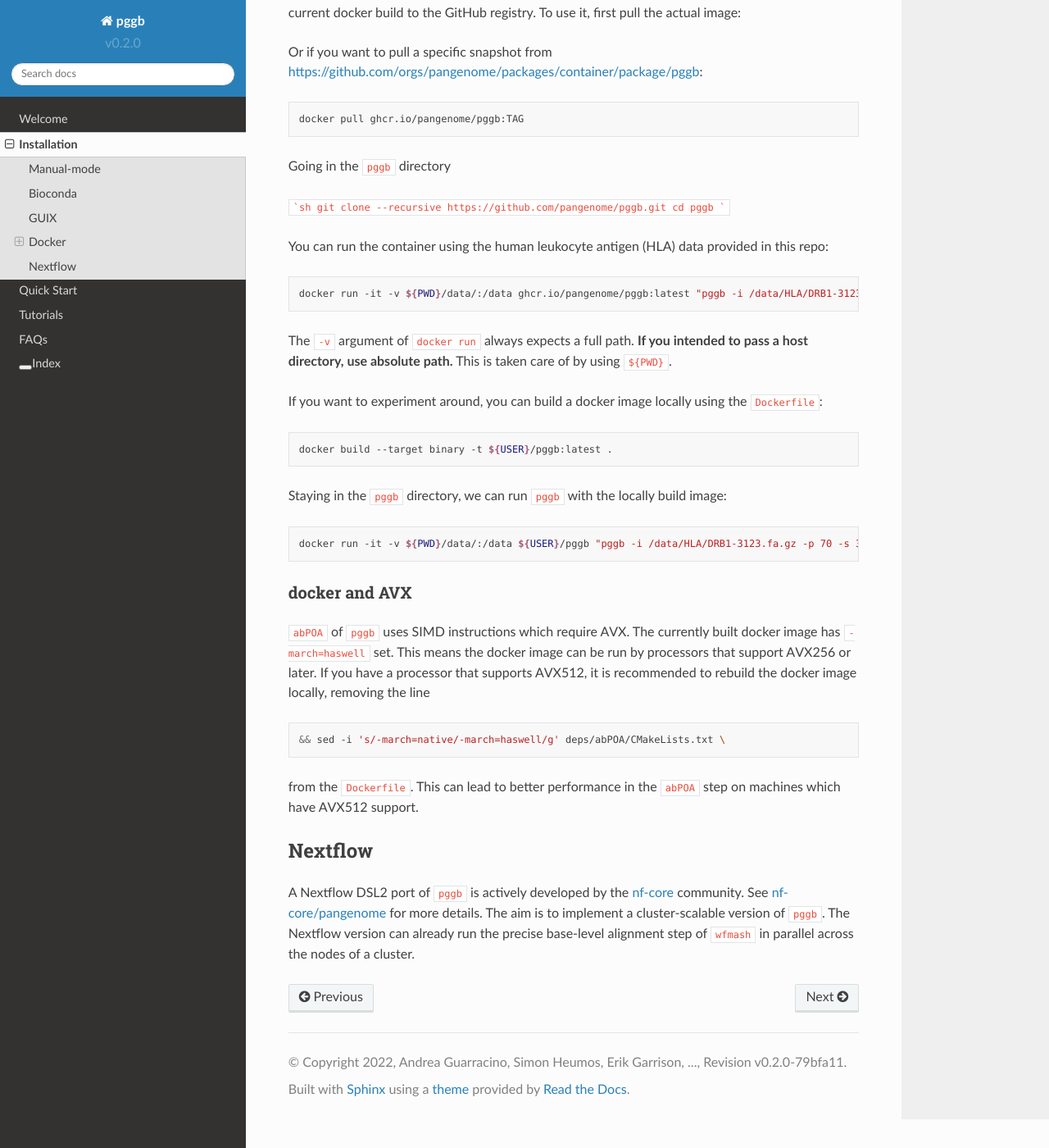
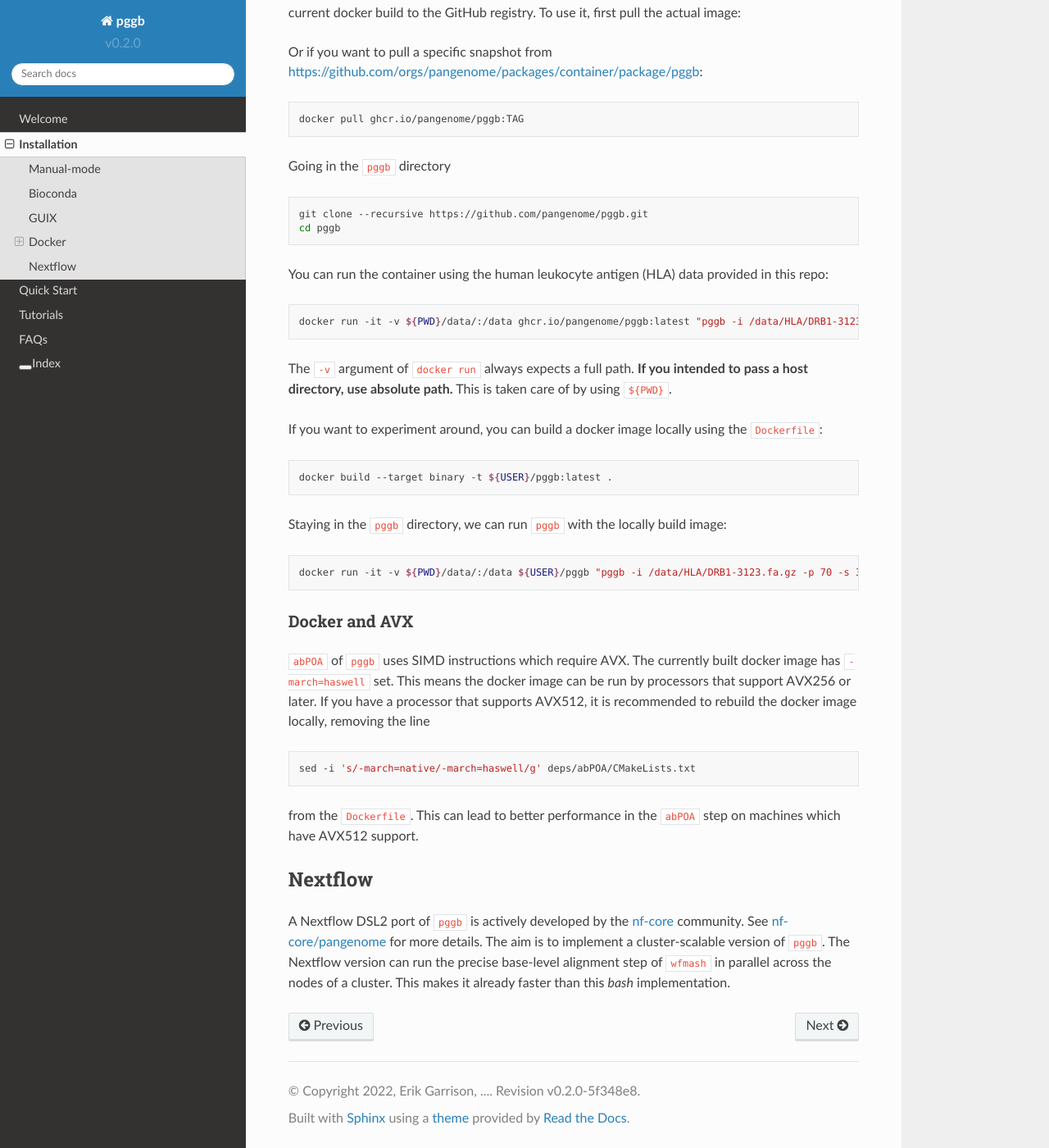
Before and after one commit to pangenome/pggb, a Sphinx documentation site: the page built from docs/rst/installation.rst, in a window 1280 px wide and 1400 px high, scrolled down 767 px. Shown: the whole window at 82% size. Built offline with Sphinx 7.4.7 and the Read the Docs theme 2.0.0, drawn with Linux system fonts in a browser that asks for light colours; some of the changed text lies outside the part shown.

````diff
--- a/docs/conf.py
+++ b/docs/conf.py
@@ -20,13 +20,13 @@ sys.path.insert(0, os.path.abspath('../lib/'))
 # -- Project information -----------------------------------------------------
 
 project = u'pggb'
-copyright = '2022, Andrea Guarracino, Simon Heumos, Erik Garrison, ..., Revision v0.2.0-79bfa11'
-author = u'Andrea Guarracino, Simon Heumos, Erik Garrison, ...'
+copyright = '2022, Erik Garrison, .... Revision v0.2.0-5f348e8'
+author = 'Erik Garrison, Andrea Guarracino, Simon Heumos, ...'
 
 # The short X.Y version
 version = 'v0.2.0'
 # The full version, including alpha/beta/rc tags
-release = '79bfa11'
+release = '5f348e8'
 
 
 # -- General configuration ---------------------------------------------------
--- a/docs/rst/installation.rst
+++ b/docs/rst/installation.rst
@@ -58,10 +58,10 @@ Or if you want to pull a specific snapshot from `https://github.com/orgs/pangeno
 
 Going in the ``pggb`` directory
 
-```sh
-git clone --recursive https://github.com/pangenome/pggb.git
-cd pggb
-```
+.. code-block:: bash
+
+    git clone --recursive https://github.com/pangenome/pggb.git
+    cd pggb
 
 You can run the container using the human leukocyte antigen (HLA) data provided in this repo:
 
@@ -88,7 +88,7 @@ Staying in the ``pggb`` directory, we can run ``pggb`` with the locally build im
     docker run -it -v ${PWD}/data/:/data ${USER}/pggb "pggb -i /data/HLA/DRB1-3123.fa.gz -p 70 -s 3000 -G 2000 -n 10 -t 16 -v -V 'gi|568815561:#' -o /data/out -M -C cons,100,1000,10000 -m"
 
 --------------------------
-docker and AVX
+Docker and AVX
 --------------------------
 
 ``abPOA`` of ``pggb`` uses SIMD instructions which require AVX.
@@ -98,7 +98,7 @@ If you have a processor that supports AVX512, it is recommended to rebuild the d
 
 .. code-block:: bash
 
-    && sed -i 's/-march=native/-march=haswell/g' deps/abPOA/CMakeLists.txt \
+    sed -i 's/-march=native/-march=haswell/g' deps/abPOA/CMakeLists.txt
 
 
 from the ``Dockerfile``. This can lead to better performance in the ``abPOA`` step on machines which have AVX512 support.
@@ -108,4 +108,5 @@ Nextflow
 
 A Nextflow DSL2 port of ``pggb`` is actively developed by the `nf-core <https://nf-co.re/>`_ community.
 See `nf-core/pangenome <https://github.com/nf-core/pangenome>`_ for more details. The aim is to implement a cluster-scalable version of ``pggb``.
-The Nextflow version can already run the precise base-level alignment step of ``wfmash`` in parallel across the nodes of a cluster.
+The Nextflow version can run the precise base-level alignment step of ``wfmash`` in parallel across the nodes of a cluster.
+This makes it already faster than this `bash` implementation.
````
Also changed, not shown: other parts of docs/rst/installation.rst (+2 -2 lines), 1 other file.
